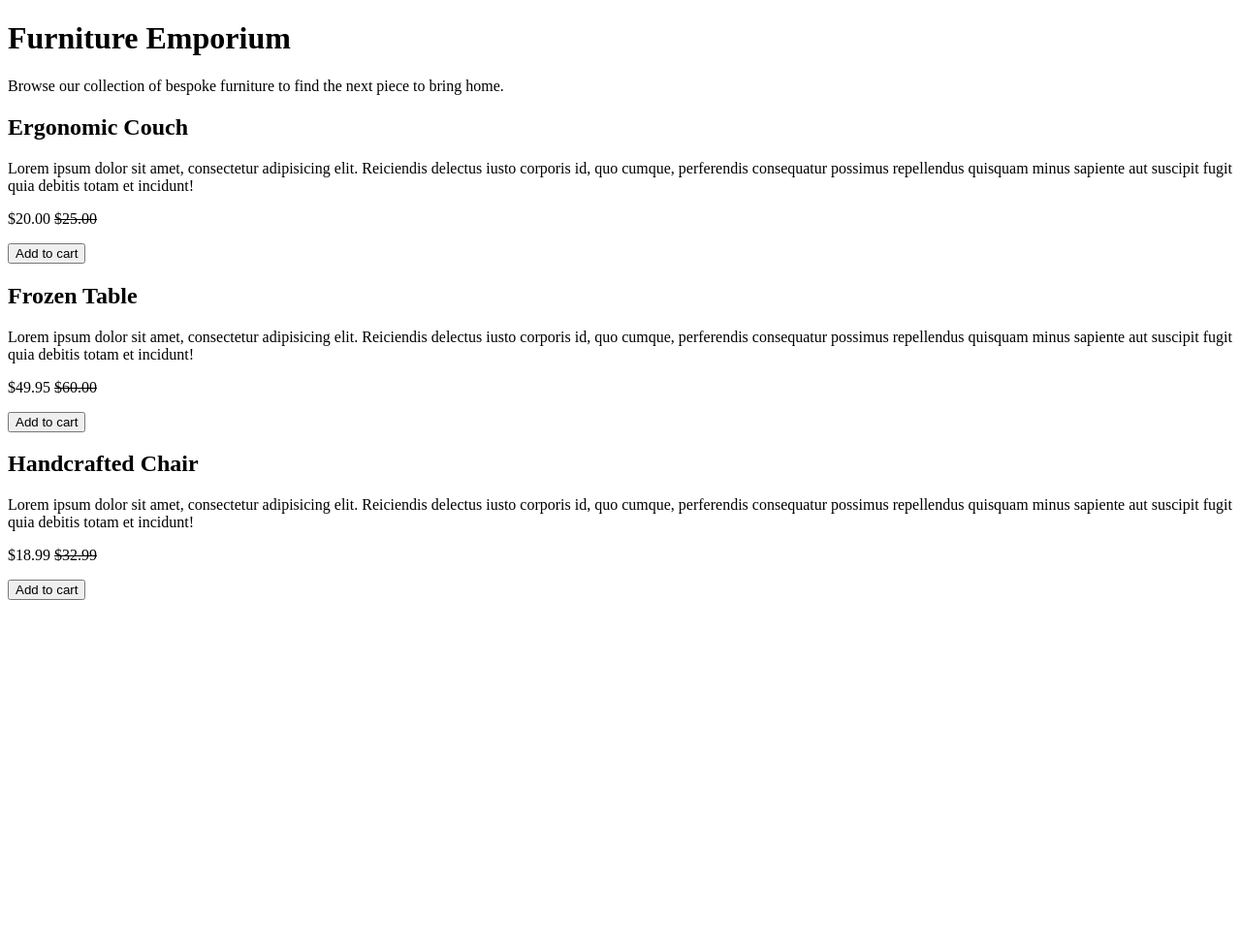
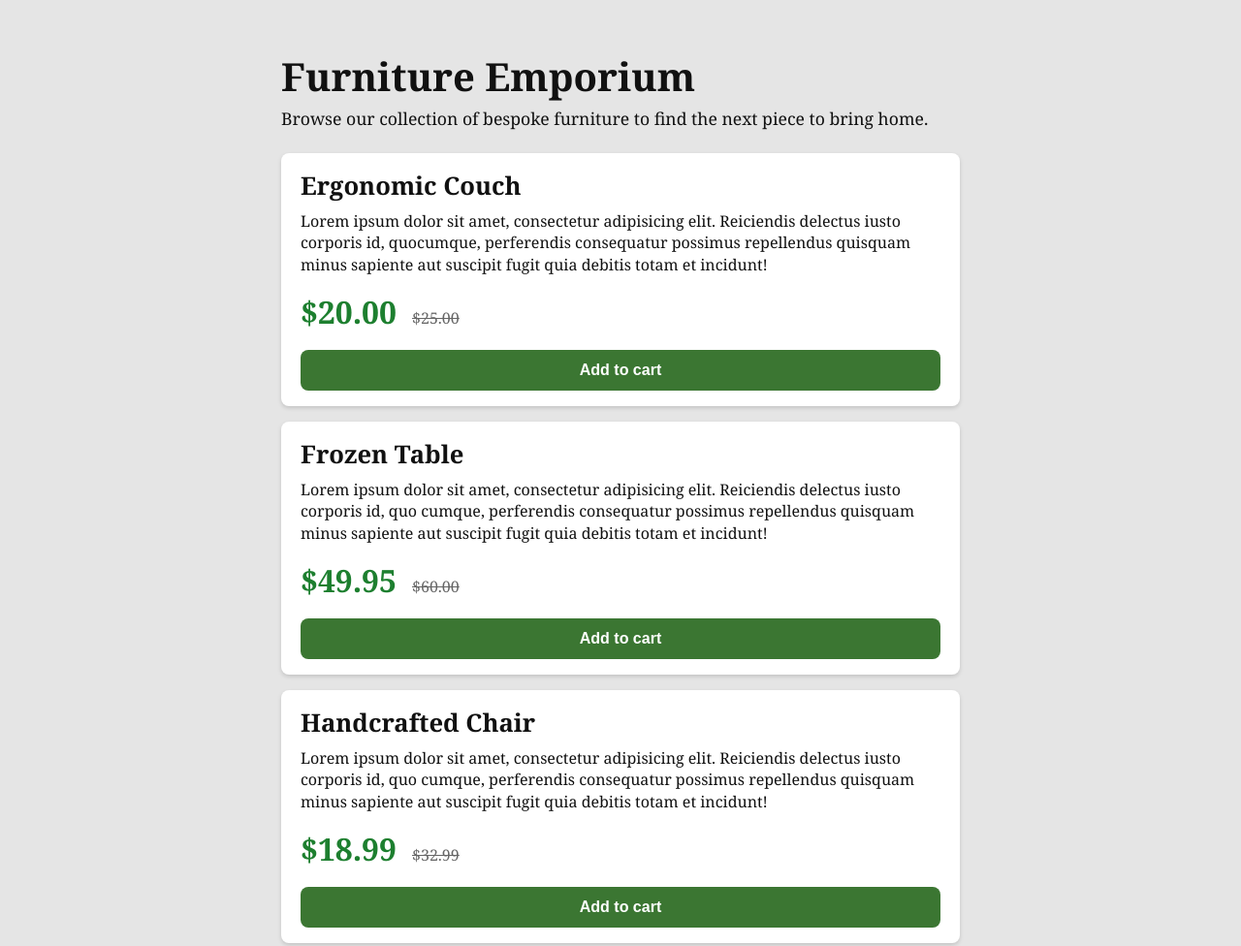
Before and after one commit to JayTrinidadPR/Furniture-emporium, a plain HTML site: page index.html in a window 1280 px wide. Shown: the whole page at 97% size. Before the commit the page ends 800 px from the top, so only its background shows below. Drawn offline with Linux system fonts and the light colour scheme.

Commit message:
ready to push

```diff
--- a/index.css
+++ b/index.css
@@ -0,0 +1,85 @@
+body {
+    margin: 0;
+    padding: 0;
+    background-color: #e5e5e5;
+    /* light gray background */
+    font-family: Georgia, "Times New Roman", serif;
+    color: #111;
+}
+
+
+main {
+    max-width: 700px;
+    margin: 0 auto;
+    padding: 24px 16px;
+}
+
+
+header h1 {
+    margin-bottom: 4px;
+    font-size: 2.5rem;
+    font-weight: 800;
+}
+
+header p {
+    margin-top: 0;
+    margin-bottom: 24px;
+    font-size: 1.1rem;
+}
+
+
+.product-card {
+    background-color: #ffffff;
+    /* white */
+    border-radius: 8px;
+    padding: 16px 20px;
+    margin-bottom: 16px;
+    box-shadow: 0 2px 4px rgba(0, 0, 0, 0.15);
+}
+
+
+.product-card h2 {
+    margin-top: 0;
+    margin-bottom: 8px;
+    font-size: 1.6rem;
+    font-weight: 700;
+}
+
+
+.product-card p {
+    margin-top: 0;
+    margin-bottom: 16px;
+    line-height: 1.4;
+    font-size: 1rem;
+}
+
+
+.price-current {
+    font-size: 2rem;
+    font-weight: 700;
+    color: #1d7f2f;
+    margin-right: 12px;
+}
+
+.price-old {
+    color: #666;
+    font-size: 1rem;
+}
+
+
+.add-to-cart {
+    width: 100%;
+    padding: 12px 0;
+    border-radius: 8px;
+    border: none;
+    background-color: #3b7632;
+    color: #ffffff;
+    font-size: 1rem;
+    font-weight: 600;
+}
+
+
+.add-to-cart:hover {
+    background-color: #2e5e28;
+    cursor: pointer;
+}
--- a/index.html
+++ b/index.html
@@ -2,6 +2,7 @@
 <html lang="en">
   <head>
     <title>Furniture Emporium</title>
+    <link rel="stylesheet" href="index.css" />
   </head>
   <body>
     <main>
@@ -12,18 +13,23 @@
           bring home.
         </p>
       </header>
-      <article>
+
+      <article class="product-card">
         <h2>Ergonomic Couch</h2>
         <p>
           Lorem ipsum dolor sit amet, consectetur adipisicing elit. Reiciendis
-          delectus iusto corporis id, quo cumque, perferendis consequatur
+          delectus iusto corporis id, quocumque, perferendis consequatur
           possimus repellendus quisquam minus sapiente aut suscipit fugit quia
           debitis totam et incidunt!
         </p>
-        <p>$20.00 <s>$25.00</s></p>
-        <button>Add to cart</button>
+        <p>
+          <span class="price-current">$20.00</span>
+          <s class="price-old">$25.00</s>
+        </p>
+        <button class="add-to-cart">Add to cart</button>
       </article>
-      <article>
+
+      <article class="product-card">
         <h2>Frozen Table</h2>
         <p>
           Lorem ipsum dolor sit amet, consectetur adipisicing elit. Reiciendis
@@ -31,10 +37,14 @@
           possimus repellendus quisquam minus sapiente aut suscipit fugit quia
           debitis totam et incidunt!
         </p>
-        <p>$49.95 <s>$60.00</s></p>
-        <button>Add to cart</button>
+        <p>
+          <span class="price-current">$49.95</span>
+          <s class="price-old">$60.00</s>
+        </p>
+        <button class="add-to-cart">Add to cart</button>
       </article>
-      <article>
+
+      <article class="product-card">
         <h2>Handcrafted Chair</h2>
         <p>
           Lorem ipsum dolor sit amet, consectetur adipisicing elit. Reiciendis
@@ -42,8 +52,11 @@
           possimus repellendus quisquam minus sapiente aut suscipit fugit quia
           debitis totam et incidunt!
         </p>
-        <p>$18.99 <s>$32.99</s></p>
-        <button>Add to cart</button>
+        <p>
+          <span class="price-current">$18.99</span>
+          <s class="price-old">$32.99</s>
+        </p>
+        <button class="add-to-cart">Add to cart</button>
       </article>
     </main>
   </body>
```
